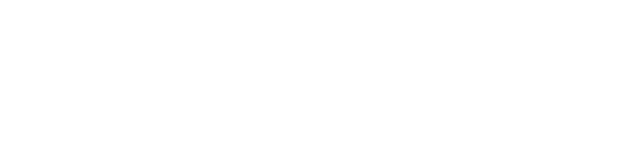
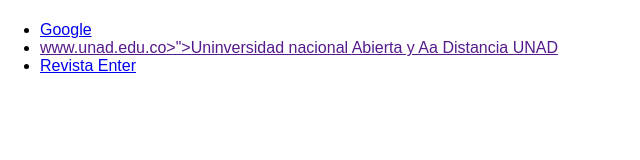
Before and after one commit to yimmi/OVA, a plain HTML site: page OVAunad.html in a window 1280 px wide. Shown: the whole page, without its empty margins (0-640 px from the left). Drawn offline with Linux system fonts and the light colour scheme.

Commit message:
v.8 html
cambios en OVAunas subliner

```diff
--- a/OVAunad.html
+++ b/OVAunad.html
@@ -16,10 +16,26 @@
 </head>
 
 <body>
+
+<DIV id="contenidos">
+	<header>
+		<h1></n1>
+		<h2></n2>
+	</header>
+
+<nav>
+	<ul>
+		<li><a href="www.unad.edu.co">Google</a></li>
+		<li><a href="">www.unad.edu.co>">Uninversidad nacional Abierta y Aa Distancia UNAD</a></li>
+		<li><a href="www.enter.co">Revista Enter</a></li>
+	</ul>
+</nav>
+</DIV
+
 </body>
-<script src="js/modernizr.js "><script>
-<script src="js/prefixfree.min.js "><script>
-<script src="js/jQuery-3.1.0.js "><script>
+<script src="js/modernizr.js ">      <script>
+<script src="js/prefixfree.min.js "> <script>
+<script src="js/jQuery-3.1.0.js ">   <script>
 
 
 </html>
```
